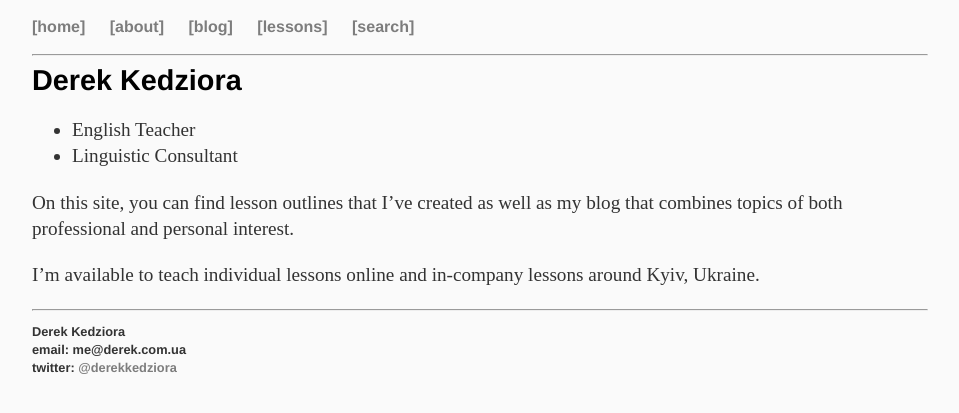
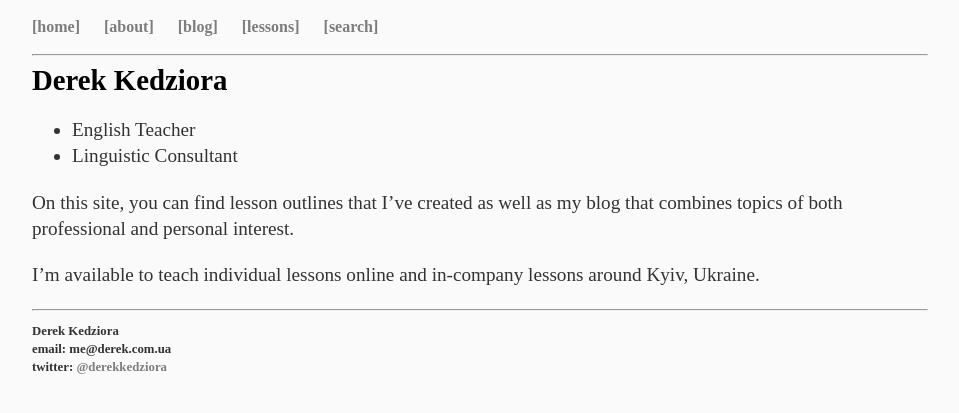
Before and after one commit to ZeroDeth/derekkedziora.github.io, a Jekyll site: the page built from index.md, in a window 1280 px wide. Shown: the top 413 px of the page, without its empty margins (160-1119 px from the left). Built offline with Jekyll 4.4.1, drawn with Linux system fonts in a browser that asks for light colours; some web fonts are replaced.

Commit message:
font changed

```diff
--- a/css/main.css
+++ b/css/main.css
@@ -1,17 +1,23 @@
 body { background-color: #fafafa; margin: 10px auto; width: 70%; }
+
+@font-face {
+  font-family: "San Francisco";
+  font-weight: 400;
+  src: url("https://applesocial.s3.amazonaws.com/assets/styles/fonts/sanfrancisco/sanfranciscodisplay-regular-webfont.woff");
+}
 
 a { text-decoration: none; color: #7d7d7d; }
 a:hover { text-decoration: underline; }
 
 p, ul, ol { font-size: 1.2em; line-height: 1.4em; color: #333; }
 
-h1, h2, h3, h4 { font-family: 'Helvetica', 'Arial', 'Sans-Serif'; margin: 0px }
+h1, h2, h3, h4 { font-family: 'San Francisco'; margin: 0px }
 h1 { font-size: 1.8em;  }
 h2 { font-size: 1.5em; }
 h3 { font-size: 1.2em; }
 h4 { font-size: 1em; }
 
-nav ul, footer ul { font-size: 1em; font-family: 'Helvetica', 'Arial', 'Sans-Serif'; padding: 0px; list-style: none; font-weight: bold; }
+nav ul, footer ul { font-size: 1em; font-family: 'San Francisco'; padding: 0px; list-style: none; font-weight: bold; }
 nav ul li, footer ul li { display: inline; margin-right: 20px; }
 
 footer { font-size: .8em; }
```
